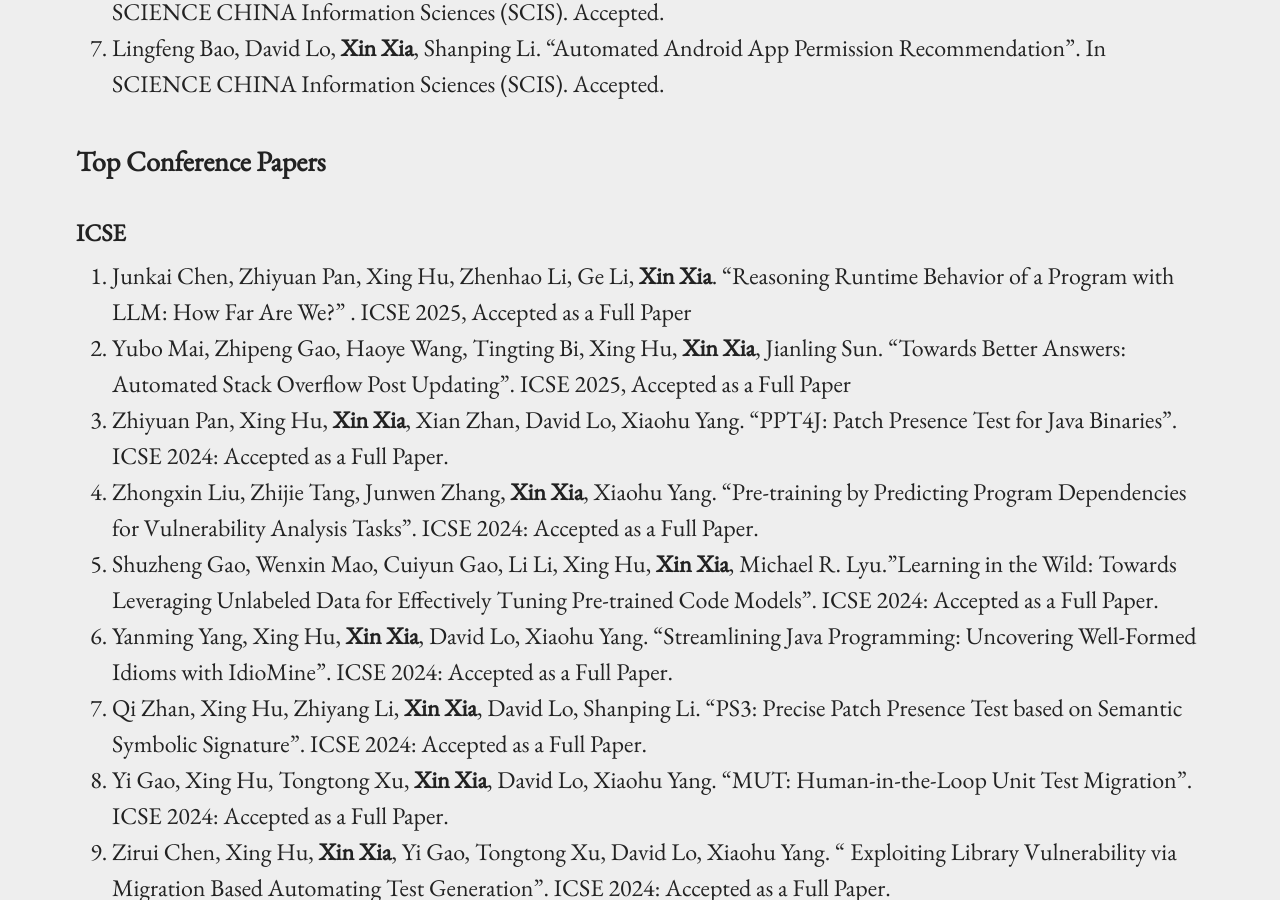
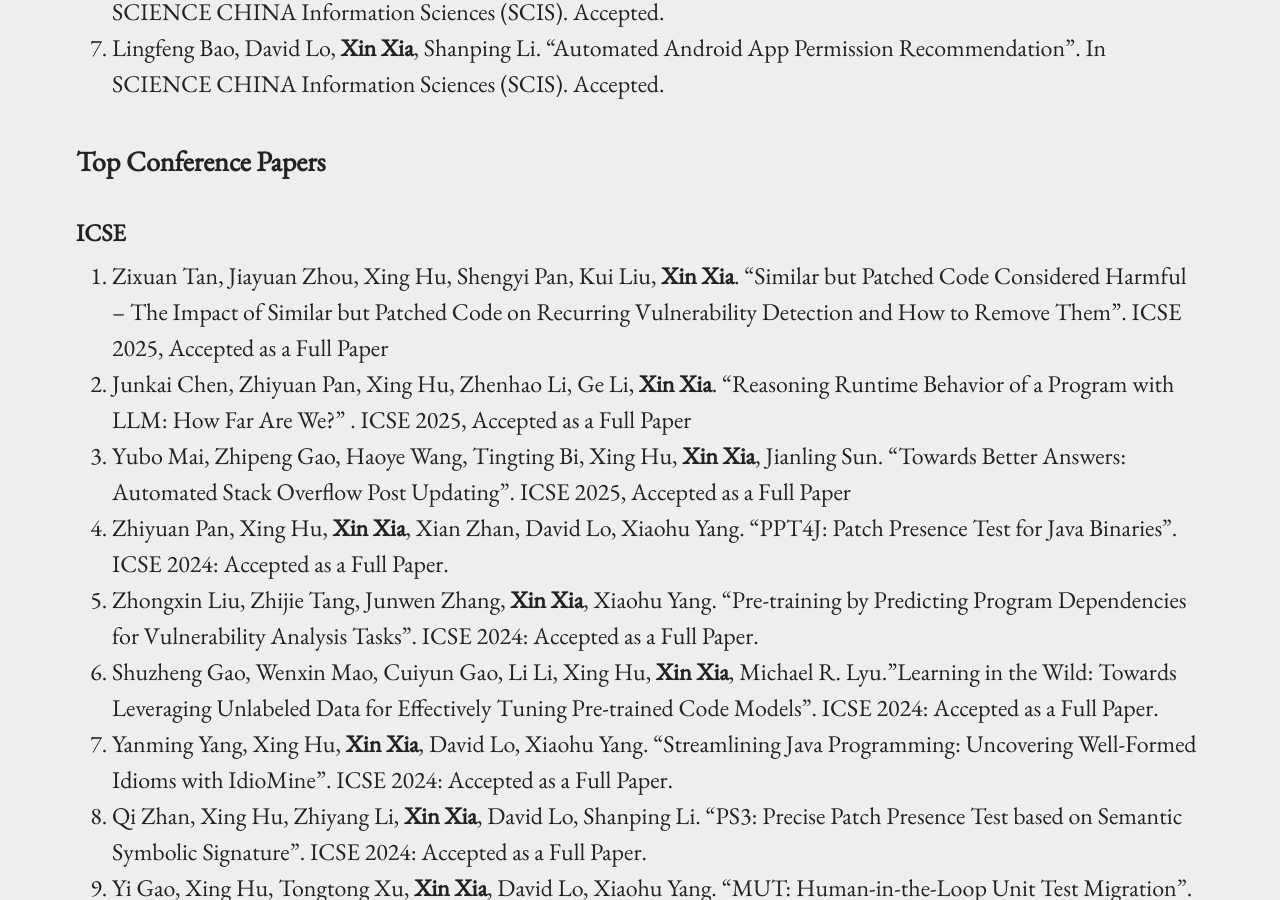
Before and after one commit to xin-xia/xin-xia.github.io, a Jekyll site: the page built from index.md, in a window 1280 px wide and 900 px high, scrolled down 8849 px. Built offline with Jekyll 4.4.1, drawn with Linux system fonts in a browser that asks for light colours.

Commit message:
Update index.md

```diff
--- a/index.md
+++ b/index.md
@@ -134,6 +134,7 @@ Case Study of Code Clone Detection and Defect Prediction". IEEE Transactions on
 ### Top Conference Papers
 
 #### ICSE
+1. Zixuan Tan, Jiayuan Zhou, Xing Hu, Shengyi Pan, Kui Liu, <strong>Xin Xia</strong>. "Similar but Patched Code Considered Harmful -- The Impact of Similar but Patched Code on Recurring Vulnerability Detection and How to Remove Them". ICSE 2025, Accepted as a Full Paper <br />
 1. Junkai Chen, Zhiyuan Pan, Xing Hu, Zhenhao Li, Ge Li,  <strong>Xin Xia</strong>. "Reasoning Runtime Behavior of a Program with LLM: How Far Are We?" . ICSE 2025, Accepted as a Full Paper <br />
 1. Yubo Mai, Zhipeng Gao, Haoye Wang, Tingting Bi, Xing Hu,  <strong>Xin Xia</strong>, Jianling Sun. "Towards Better Answers: Automated Stack Overflow Post Updating". ICSE 2025, Accepted as a Full Paper <br />
 1. Zhiyuan Pan, Xing Hu, <strong>Xin Xia</strong>, Xian Zhan, David Lo, Xiaohu Yang. "PPT4J: Patch Presence Test for Java Binaries". ICSE 2024: Accepted as a  Full Paper.      <br />
```
